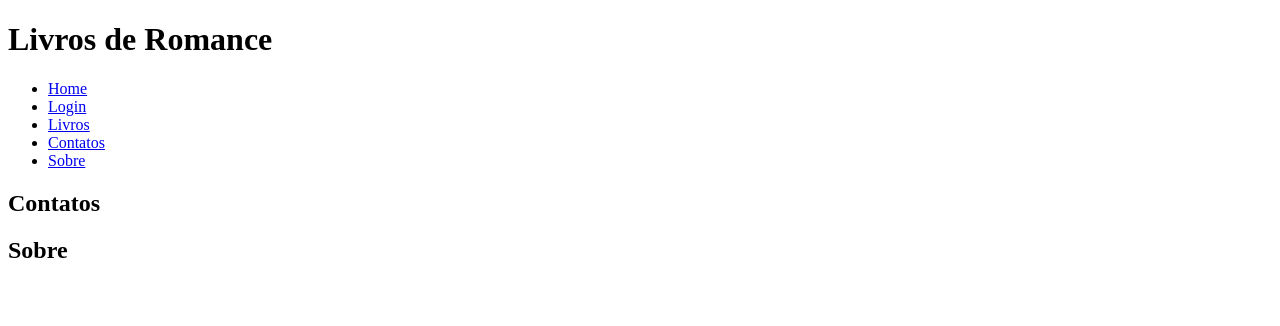
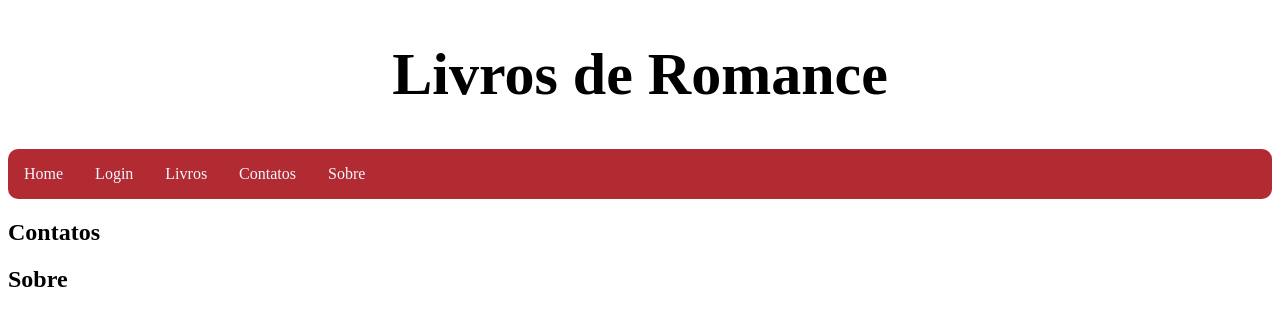
Before and after one commit to Thalitamedeiros/morros, a plain HTML site: page index.html in a window 1280 px wide. Drawn offline with Linux system fonts and the light colour scheme.

Commit message:
Update index.html

```diff
--- a/index.html
+++ b/index.html
@@ -4,7 +4,7 @@
     <meta charset="UTF-8">
     <meta name="viewport" content="width=device-width, initial-scale=1.0">
     <title>Romance</title>
-    <link rel="stylesheet" href="projeto.css">
+    <link rel="stylesheet" href="style.css">
 </head>
 <body>
     <div>
```
